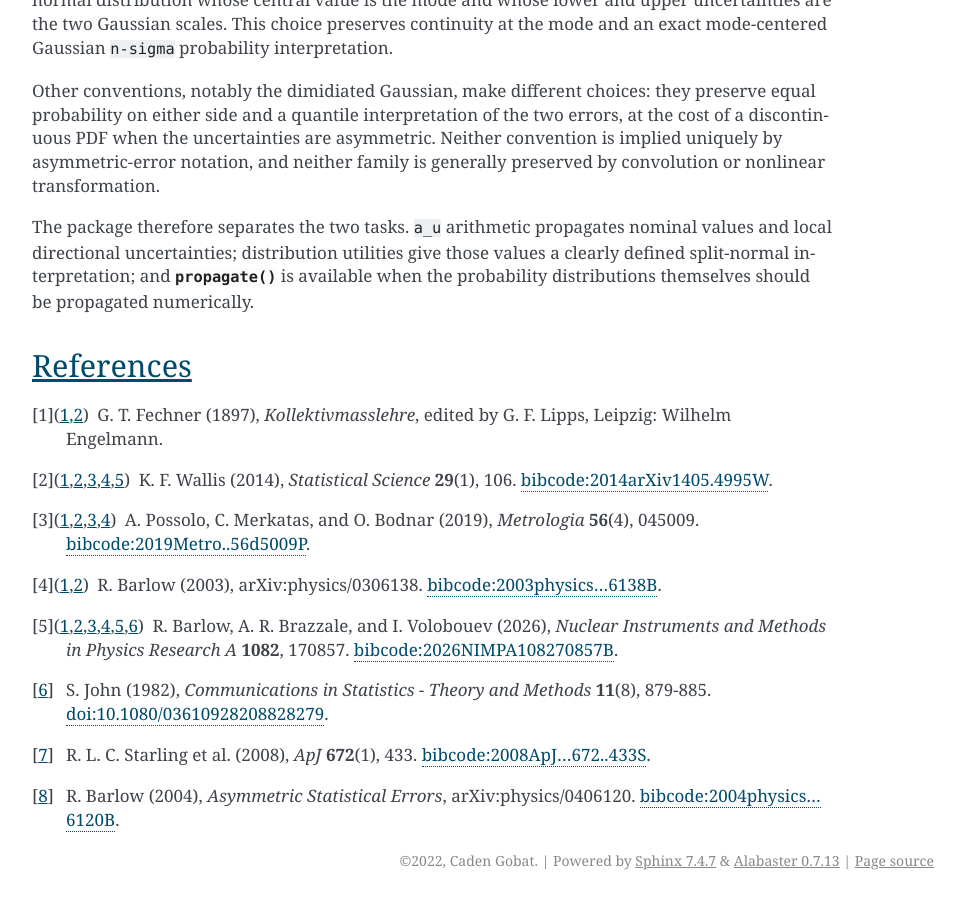
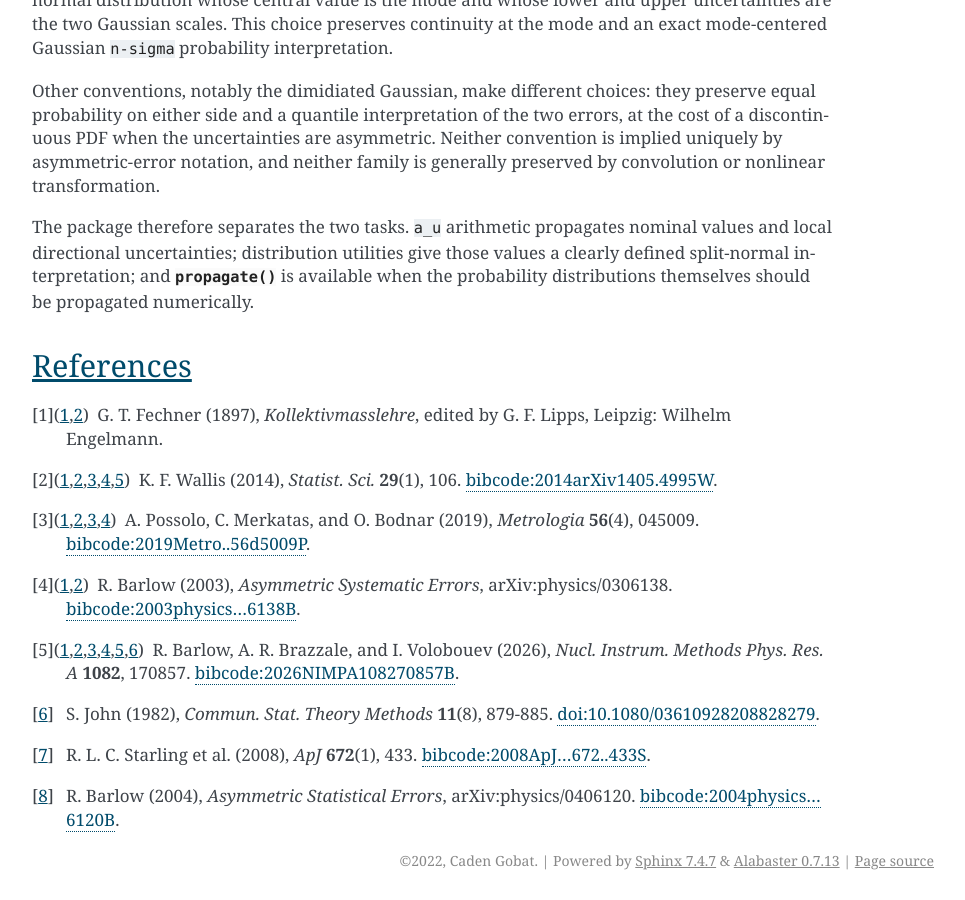
Before and after one commit to cgobat/asymmetric_uncertainty, a Sphinx documentation site: the page built from docs/theory.rst, in a window 1280 px wide and 900 px high, scrolled down 7291 px. Shown: the whole window, without its empty margins (282-1247 px from the left). Built offline with Sphinx 7.4.7, drawn with Linux system fonts in a browser that asks for light colours.

Commit message:
Abbreviate journal names in references

```diff
--- a/docs/theory.rst
+++ b/docs/theory.rst
@@ -420,24 +420,22 @@ References
 .. [1] G. T. Fechner (1897), *Kollektivmasslehre*, edited by G. F. Lipps,
        Leipzig: Wilhelm Engelmann.
 
-.. [2] K. F. Wallis (2014), *Statistical Science* **29**\ (1), 106.
+.. [2] K. F. Wallis (2014), *Statist. Sci.* **29**\ (1), 106.
        `bibcode:2014arXiv1405.4995W <https://scixplorer.org/abs/2014arXiv1405.4995W/abstract>`_.
 
 .. [3] A. Possolo, C. Merkatas, and O. Bodnar (2019), *Metrologia* **56**\ (4),
        045009. `bibcode:2019Metro..56d5009P
        <https://scixplorer.org/abs/2019Metro..56d5009P/abstract>`_.
 
-.. [4] R. Barlow (2003), arXiv:physics/0306138. `bibcode:2003physics...6138B
-       <https://scixplorer.org/abs/2003physics...6138B/abstract>`_.
+.. [4] R. Barlow (2003), *Asymmetric Systematic Errors*, arXiv:physics/0306138.
+       `bibcode:2003physics...6138B <https://scixplorer.org/abs/2003physics...6138B/abstract>`_.
 
-.. [5] R. Barlow, A. R. Brazzale, and I. Volobouev (2026), *Nuclear Instruments
-       and Methods in Physics Research A* **1082**, 170857.
-       `bibcode:2026NIMPA108270857B
+.. [5] R. Barlow, A. R. Brazzale, and I. Volobouev (2026), *Nucl. Instrum.
+       Methods Phys. Res. A* **1082**, 170857. `bibcode:2026NIMPA108270857B
        <https://scixplorer.org/abs/2026NIMPA108270857B/abstract>`_.
 
-.. [6] S. John (1982), *Communications in Statistics - Theory and Methods*
-       **11**\ (8), 879-885. `doi:10.1080/03610928208828279
-       <https://doi.org/10.1080/03610928208828279>`_.
+.. [6] S. John (1982), *Commun. Stat. Theory Methods* **11**\ (8), 879-885.
+       `doi:10.1080/03610928208828279 <https://doi.org/10.1080/03610928208828279>`_.
 
 .. [7] R. L. C. Starling et al. (2008), *ApJ* **672**\ (1), 433.
        `bibcode:2008ApJ...672..433S
```
